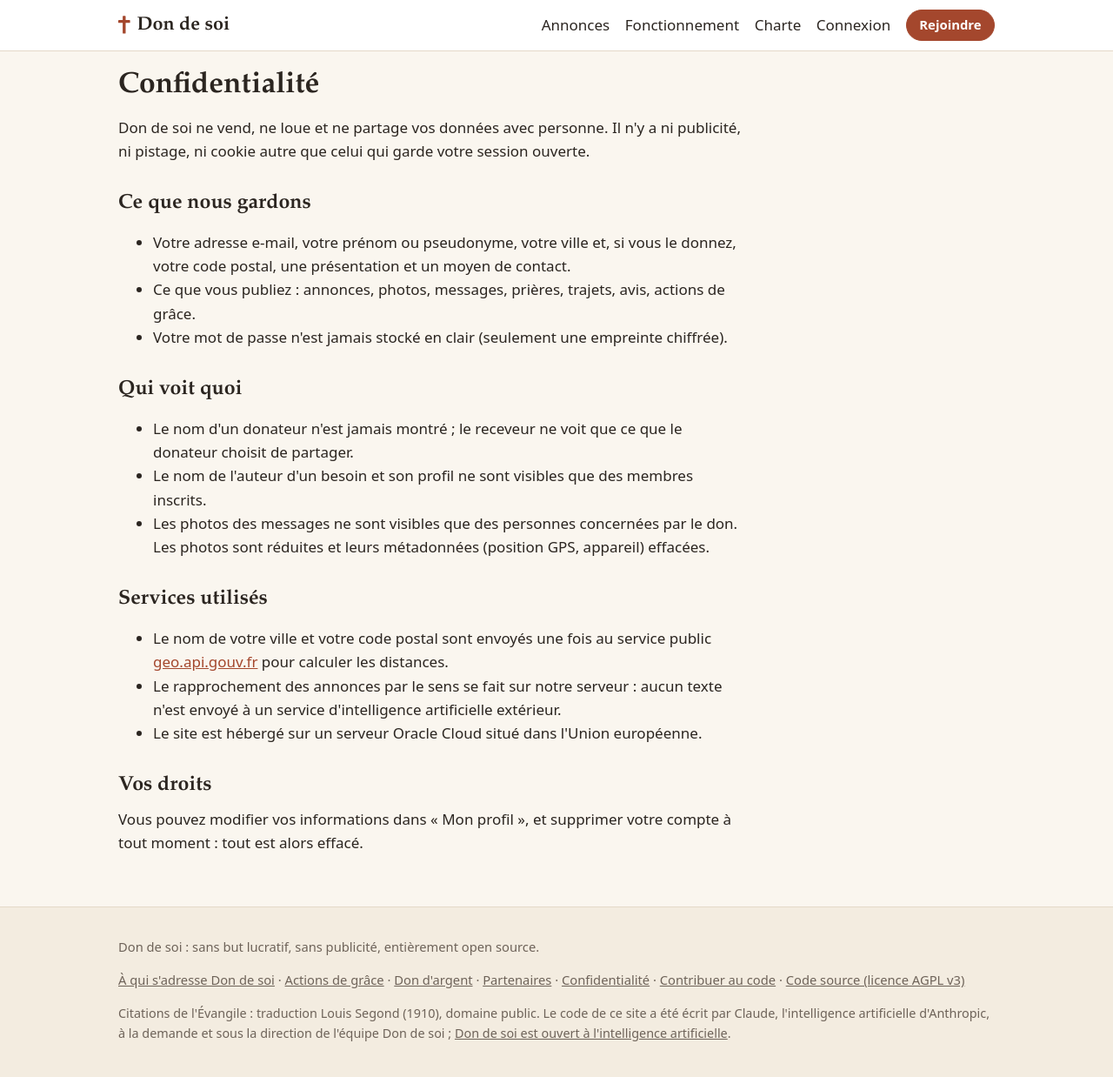
After one commit to anemostec/dondesoi, a Flask app: page /confidentialite in a window 1280 px wide. The commit adds this page. Shown: the whole page at 87% size. Run offline with Flask 3, Linux system fonts and the light colour scheme.

Commit message:
feat(deploy): mise en ligne sur un serveur Ubuntu
- deploy/install.sh : installation idempotente (Python, Caddy pour le
  HTTPS automatique, service systemd gunicorn, pare-feu Oracle, modèle
  de sens), adresse sslip.io par défaut. Testé dans Ubuntu 24.04.
- wsgi.py, gunicorn ; ProxyFix et cookies sécurisés derrière le proxy.
- Avant d'accueillir du public : limite des demandes de mot de passe
  oublié (3 par adresse et par heure), suppression de son compte avec
  toutes ses données (RGPD), page « Confidentialité ».

Co-Authored-By: Claude Opus 5.5 <noreply@anthropic.com>

```diff
--- a/dondesoi/__init__.py
+++ b/dondesoi/__init__.py
@@ -58,6 +58,10 @@ def create_app(test_config=None):
         SOURCE_URL="https://github.com/anemostec/dondesoi",
         TIMEZONE="Europe/Paris",
         PASSWORD_RESET_MAX_AGE=3600,
+        # Adresse de contact affichée sur la page « Confidentialité ».
+        CONTACT_EMAIL="",
+        # En production derrière un proxy HTTPS (Caddy) : DONDESOI_BEHIND_PROXY=true.
+        BEHIND_PROXY=False,
         # Distance réelle : coordonnées des villes via geo.api.gouv.fr (« none » pour désactiver).
         GEOCODER="api",
         GEO_API_URL="https://geo.api.gouv.fr",
@@ -71,6 +75,11 @@ def create_app(test_config=None):
     app.config.from_prefixed_env("DONDESOI")
     if test_config:
         app.config.update(test_config)
+    if app.config["BEHIND_PROXY"]:
+        from werkzeug.middleware.proxy_fix import ProxyFix
+        app.wsgi_app = ProxyFix(app.wsgi_app, x_for=1, x_proto=1, x_host=1)
+        app.config.update(SESSION_COOKIE_SECURE=True, PREFERRED_URL_SCHEME="https")
+    app.config.setdefault("SESSION_COOKIE_SAMESITE", "Lax")
     if not app.config.get("SECRET_KEY"):
         app.config["SECRET_KEY"] = _secret_key(app.instance_path)
     os.makedirs(app.config["UPLOAD_FOLDER"], exist_ok=True)
@@ -112,6 +121,7 @@ def create_app(test_config=None):
     def inject_constants():
         return {"CATEGORIES": CATEGORIES, "CATEGORY_LABELS": CATEGORY_LABELS,
                 "ESSENTIAL_CATEGORIES": ESSENTIAL_CATEGORIES,
-                "SOURCE_URL": app.config["SOURCE_URL"]}
+                "SOURCE_URL": app.config["SOURCE_URL"],
+                "CONTACT_EMAIL": app.config["CONTACT_EMAIL"]}
 
     return app
--- a/dondesoi/auth.py
+++ b/dondesoi/auth.py
@@ -9,7 +9,7 @@ from .db import get_db
 from .geo import coords_or_none
 from .notifications import send_email
 from .photos import COVER_SQL
-from .security import login_required
+from .security import login_required, trop_de_demandes
 
 bp = Blueprint("auth", __name__)
 
@@ -113,7 +113,11 @@ def mot_de_passe_oublie():
     if request.method == "POST":
         email = request.form.get("email", "").strip().lower()
         user = get_db().execute("SELECT * FROM users WHERE email = ?", (email,)).fetchone()
-        if user is not None:
+        # Pas plus de 3 e-mails par adresse et par heure, ni de 10 demandes par connexion :
+        # le formulaire ne doit pas servir à inonder la boîte de quelqu'un.
+        limite = (trop_de_demandes(f"reset-ip:{request.remote_addr}", 10, 60)
+                  or (user is not None and trop_de_demandes(f"reset:{email}", 3, 60)))
+        if user is not None and not limite:
             link = url_for("auth.reinitialiser", token=make_reset_token(user), _external=True)
             minutes = current_app.config["PASSWORD_RESET_MAX_AGE"] // 60
             send_email(user["email"], "Don de soi : choisir un nouveau mot de passe",
@@ -186,6 +190,34 @@ def profil():
     return render_template("auth/profil.html")
 
 
+@bp.route("/profil/supprimer", methods=("GET", "POST"))
+@login_required
+def supprimer_compte():
+    """Chacun est libre de partir (Jn 6,67) : le compte et tout son contenu sont effacés."""
+    if request.method == "POST":
+        if not check_password_hash(g.user["password_hash"], request.form.get("password", "")):
+            flash("Mot de passe incorrect.", "erreur")
+        else:
+            from .photos import delete_photo
+            db = get_db()
+            uid = g.user["id"]
+            for p in db.execute("SELECT p.filename FROM annonce_photos p JOIN annonces a "
+                                "ON a.id = p.annonce_id WHERE a.user_id = ?", (uid,)):
+                delete_photo(p["filename"])
+            for m in db.execute("SELECT photo FROM messages WHERE author_id = ? AND photo IS NOT NULL",
+                                (uid,)):
+                delete_photo(m["photo"], "messages")
+            for gr in db.execute("SELECT photo FROM actions_grace WHERE author_id = ? "
+                                 "AND photo IS NOT NULL", (uid,)):
+                delete_photo(gr["photo"], "grace")
+            db.execute("DELETE FROM users WHERE id = ?", (uid,))   # le reste suit (ON DELETE CASCADE)
+            db.commit()
+            session.clear()
+            flash("Votre compte et tout ce que vous aviez publié ont été supprimés. Que Dieu vous garde.")
+            return redirect(url_for("main.accueil"))
+    return render_template("auth/supprimer.html")
+
+
 @bp.route("/membre/<int:user_id>")
 @login_required
 def membre(user_id):
--- a/dondesoi/db.py
+++ b/dondesoi/db.py
@@ -107,6 +107,15 @@ MIGRATIONS = [
         vecteur BLOB NOT NULL
     );
     """,
+    # Limitation des demandes répétées.
+    """
+    -- Compteur anti-abus (demandes de mot de passe oublié…), purgé au fil de l'eau.
+    CREATE TABLE limites (
+        cle TEXT NOT NULL,
+        created_at TEXT NOT NULL DEFAULT (datetime('now'))
+    );
+    CREATE INDEX idx_limites ON limites (cle, created_at);
+    """,
 ]
 
 
--- a/dondesoi/main.py
+++ b/dondesoi/main.py
@@ -72,6 +72,11 @@ def partenaires():
     return render_template("pages/partenaires.html")
 
 
+@bp.route("/confidentialite")
+def confidentialite():
+    return render_template("pages/confidentialite.html")
+
+
 @bp.route("/contribuer")
 def contribuer():
     return render_template("pages/contribuer.html")
--- a/dondesoi/schema.sql
+++ b/dondesoi/schema.sql
@@ -1,3 +1,4 @@
+DROP TABLE IF EXISTS limites;
 DROP TABLE IF EXISTS annonce_vecteurs;
 DROP TABLE IF EXISTS lieux;
 DROP TABLE IF EXISTS actions_grace;
@@ -171,9 +172,16 @@ CREATE TABLE annonce_vecteurs (
     vecteur BLOB NOT NULL
 );
 
+-- Compteur anti-abus (demandes de mot de passe oublié…), purgé au fil de l'eau.
+CREATE TABLE limites (
+    cle TEXT NOT NULL,
+    created_at TEXT NOT NULL DEFAULT (datetime('now'))
+);
+CREATE INDEX idx_limites ON limites (cle, created_at);
+
 CREATE INDEX idx_messages_don ON messages (don_id);
 CREATE INDEX idx_notifications_user ON notifications (user_id, read_at);
 CREATE INDEX idx_annonces_open ON annonces (kind, status);
 CREATE INDEX idx_trajets_date ON trajets (date);
 
-PRAGMA user_version = 3;
+PRAGMA user_version = 4;
--- a/dondesoi/security.py
+++ b/dondesoi/security.py
@@ -10,6 +10,22 @@ def csrf_token():
     if "_csrf" not in session:
         session["_csrf"] = secrets.token_urlsafe(32)
     return session["_csrf"]
+
+
+def trop_de_demandes(cle, maximum, minutes):
+    """Vrai si l'action « cle » a déjà eu lieu « maximum » fois dans les dernières minutes.
+    Sinon, la compte et retourne faux."""
+    db = get_db()
+    depuis = f"-{int(minutes)} minutes"
+    db.execute("DELETE FROM limites WHERE created_at < datetime('now', '-1 day')")
+    n = db.execute("SELECT COUNT(*) FROM limites WHERE cle = ? AND created_at >= datetime('now', ?)",
+                   (cle, depuis)).fetchone()[0]
+    if n >= maximum:
+        db.commit()
+        return True
+    db.execute("INSERT INTO limites (cle) VALUES (?)", (cle,))
+    db.commit()
+    return False
 
 
 def login_required(view):
--- a/dondesoi/templates/auth/profil.html
+++ b/dondesoi/templates/auth/profil.html
@@ -25,4 +25,6 @@
   </label>
   <div><button class="btn">Enregistrer</button></div>
 </form>
+<p class="muted small" style="margin-top:2rem">Vous êtes libre de partir à tout moment :
+  <a href="{{ url_for('auth.supprimer_compte') }}">supprimer mon compte</a>.</p>
 {% endblock %}
--- a/dondesoi/templates/base.html
+++ b/dondesoi/templates/base.html
@@ -50,6 +50,7 @@
       <a href="{{ url_for('main.actions_de_grace') }}">Actions de grâce</a> ·
       <a href="{{ url_for('main.don_argent') }}">Don d'argent</a> ·
       <a href="{{ url_for('main.partenaires') }}">Partenaires</a> ·
+      <a href="{{ url_for('main.confidentialite') }}">Confidentialité</a> ·
       <a href="{{ url_for('main.contribuer') }}">Contribuer au code</a> ·
       <a href="{{ SOURCE_URL or url_for('main.contribuer') }}">Code source (licence AGPL v3)</a>
     </p>
--- /dev/null
+++ b/dondesoi/templates/pages/confidentialite.html
@@ -0,0 +1,41 @@
+{% extends "base.html" %}
+{% block title %}Confidentialité{% endblock %}
+{% block content %}
+<div class="prose">
+<h1>Confidentialité</h1>
+<p>Don de soi ne vend, ne loue et ne partage vos données avec personne. Il n'y a ni publicité, ni
+  pistage, ni cookie autre que celui qui garde votre session ouverte.</p>
+
+<h2>Ce que nous gardons</h2>
+<ul>
+  <li>Votre adresse e-mail, votre prénom ou pseudonyme, votre ville et, si vous le donnez, votre
+    code postal, une présentation et un moyen de contact.</li>
+  <li>Ce que vous publiez : annonces, photos, messages, prières, trajets, avis, actions de grâce.</li>
+  <li>Votre mot de passe n'est jamais stocké en clair (seulement une empreinte chiffrée).</li>
+</ul>
+
+<h2>Qui voit quoi</h2>
+<ul>
+  <li>Le nom d'un donateur n'est jamais montré ; le receveur ne voit que ce que le donateur choisit
+    de partager.</li>
+  <li>Le nom de l'auteur d'un besoin et son profil ne sont visibles que des membres inscrits.</li>
+  <li>Les photos des messages ne sont visibles que des personnes concernées par le don. Les photos
+    sont réduites et leurs métadonnées (position GPS, appareil) effacées.</li>
+</ul>
+
+<h2>Services utilisés</h2>
+<ul>
+  <li>Le nom de votre ville et votre code postal sont envoyés une fois au service public
+    <a href="https://geo.api.gouv.fr">geo.api.gouv.fr</a> pour calculer les distances.</li>
+  <li>Le rapprochement des annonces par le sens se fait sur notre serveur : aucun texte n'est
+    envoyé à un service d'intelligence artificielle extérieur.</li>
+  <li>Le site est hébergé sur un serveur Oracle Cloud situé dans l'Union européenne.</li>
+</ul>
+
+<h2>Vos droits</h2>
+<p>Vous pouvez modifier vos informations dans « Mon profil », et
+  {% if g.user %}<a href="{{ url_for('auth.supprimer_compte') }}">supprimer votre compte</a>{% else %}supprimer votre compte{% endif %}
+  à tout moment : tout est alors effacé.
+  {% if CONTACT_EMAIL %}Pour toute question : <a href="mailto:{{ CONTACT_EMAIL }}">{{ CONTACT_EMAIL }}</a>.{% endif %}</p>
+</div>
+{% endblock %}
--- a/requirements.txt
+++ b/requirements.txt
@@ -1,5 +1,7 @@
 Flask>=3.0
 Pillow>=10.0
+# Serveur de production (voir deploy/).
+gunicorn>=22.0
 # Sens des mots (facultatif) : sans fastembed, la mise en relation compare seulement les mots.
 # Le modèle (~220 Mo) est téléchargé au premier usage dans DONDESOI_MODEL_CACHE.
 fastembed>=0.3
--- /dev/null
+++ b/wsgi.py
@@ -0,0 +1,4 @@
+"""Point d'entrée pour un serveur WSGI de production : gunicorn wsgi:app"""
+from dondesoi import create_app
+
+app = create_app()
```
Also changed, not shown: dondesoi/templates/auth/supprimer.html (added, +18 -0 lines), tests/test_dondesoi.py (+43 -0 lines), README.md, 3 other files.
